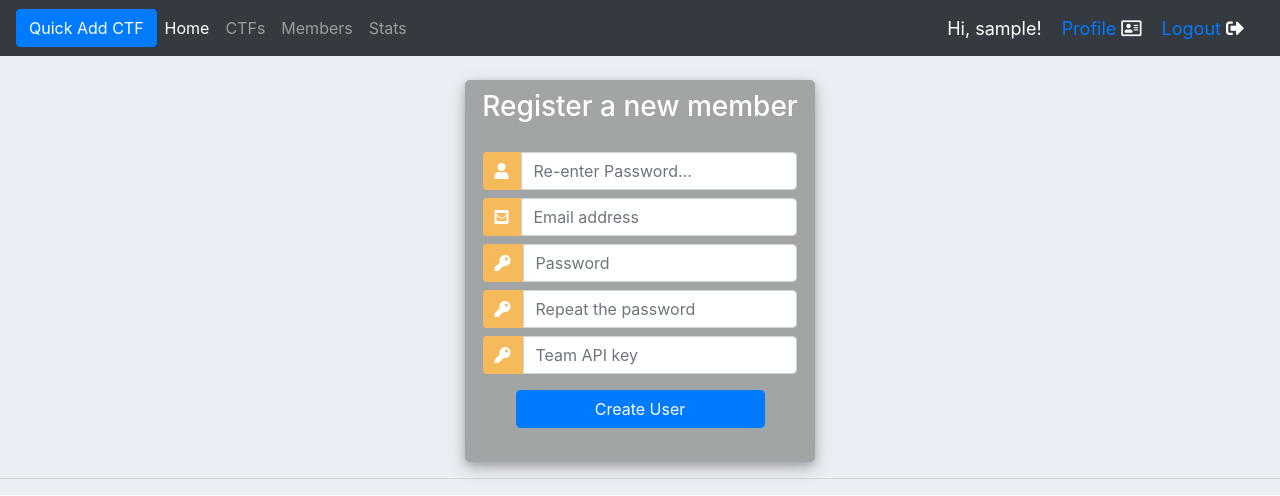
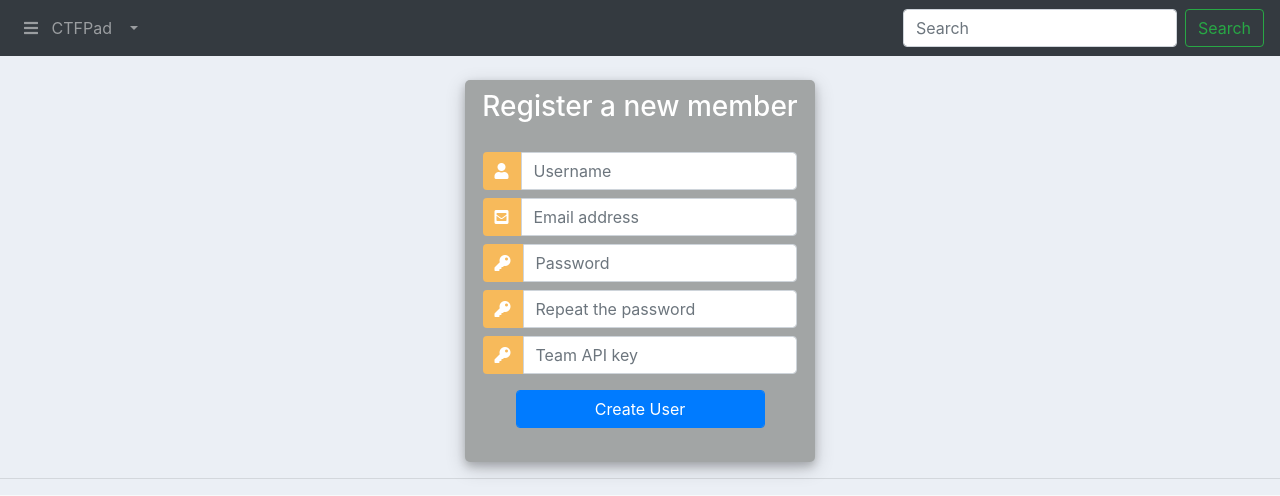
Before and after one commit to hugsy/ctfhub, a Django app: page /users/add/ in a window 1280 px wide. Shown: the top 496 px of the page. Run offline with Django 3.2, Linux system fonts and the light colour scheme; the visitor is signed in with stand-in values (Sample User, id 1); some libraries are stand-ins or nearby versions.

Commit message:
improved ui (menubar) and added possibility for members to select the ctf they are working on

```diff
--- a/ctfpad/forms.py
+++ b/ctfpad/forms.py
@@ -38,6 +38,7 @@ class MemberCreateForm(forms.ModelForm):
             "twitter_url",
             "github_url",
             "blog_url",
+            "selected_ctf",
         ]
 
     username = forms.CharField(required=True, widget=forms.TextInput(attrs={'placeholder': 'Username'}))
@@ -59,6 +60,7 @@ class MemberUpdateForm(forms.ModelForm):
             "twitter_url",
             "github_url",
             "blog_url",
+            "selected_ctf",
         ]
 
 
--- a/ctfpad/templates/ctfpad/navbar.html
+++ b/ctfpad/templates/ctfpad/navbar.html
@@ -2,76 +2,51 @@
     <button class="navbar-toggler" type="button" data-toggle="collapse" data-target="#navbarNav" aria-controls="navbarNav" aria-expanded="false" aria-label="Toggle navigation">
         <span class="navbar-toggler-icon"></span>
     </button>
-  <button type="button" class="btn btn-primary" data-toggle="modal" data-target="#QuickAddCtfModal">
-    Quick Add CTF
-  </button>
     <div class="collapse navbar-collapse" id="navbarNav">
         <ul class="navbar-nav">
-      <li class="nav-item active">
-        <a class="nav-link" href="{% url 'ctfpad:home' %}">Home</a>
+            <li class="nav-item dropdown">
+                <a class="nav-link dropdown-toggle" href="#" id="navbarDropdownMenuLink" role="button" data-toggle="dropdown" aria-haspopup="true" aria-expanded="false">
+                    <i class="fas fa-bars"></i>
+                    &nbsp;&nbsp;CTFPad
+                    {% if request.user.is_authenticated %}
+                    &nbsp; <strong>{{request.user.member.team.name}}</strong>
+                    {% endif %}
+                </a>
+                <div class="dropdown-menu" aria-labelledby="navbarDropdownMenuLink">
+                    <h5 class="dropdown-header">Hi, {{request.user}}!</h5>
+                    <a class="dropdown-item" href="#" data-toggle="modal" data-target="#QuickAddCtfModal">
+                        <i class="fas fa-plus"></i> Quick Add CTF
+                    </a>
+                    <div class="dropdown-divider"></div>
+                    <a class="dropdown-item" href="{% url 'ctfpad:home' %}"><i class="fas fa-home"></i> Home</a>
+                    <a class="dropdown-item" href="{% url 'ctfpad:ctfs-list' %}"><i class="fas fa-flag"></i> CTFs</a>
+                    <a class="dropdown-item" href="{% url 'ctfpad:users-list' %}"><i class="fas fa-user-friends"></i> Members</a>
+                    <a class="dropdown-item" href="{% url 'ctfpad:stats-detail'%}"><i class="fas fa-signal"></i> Stats</a>
+                    {% if request.user.is_authenticated %}
+                    <div class="dropdown-divider"></div>
+                    {% if request.user.member.has_superpowers %}
+                    <a class="dropdown-item" href="{% url 'ctfpad:team-edit' request.user.member.team.id %}"><i class="fas fa-cogs"></i> Settings</a>
+                    {% endif %}
+                    <a class="dropdown-item" href="{% url 'ctfpad:users-update' request.user.id %}"><i class="far fa-address-card"></i> Profile</a>
+                    <div class="dropdown-divider"></div>
+                    <a class="dropdown-item" href="{% url 'ctfpad:user-logout' %}"><i class="fas fa-sign-out-alt"></i> Logout</a>
+                    {% endif %}
+                </div>
             </li>
 
-      <li class="nav-item"><a class="nav-link" href="{% url 'ctfpad:ctfs-list' %}">CTFs</a></li>
-      <li class="nav-item"><a class="nav-link" href="{% url 'ctfpad:users-list' %}">Members</a></li>
-      <li class="nav-item"><a class="nav-link" href="{% url 'ctfpad:stats-detail'%}">Stats</a></li>
+            <li>
+                {% if request.user.is_authenticated and request.user.member.selected_ctf %}
+                <a class="btn btn-outline-info my-2 my-sm-0" href="{% url 'ctfpad:ctfs-detail' request.user.member.selected_ctf.id %}">
+                    Jump to <strong>{{request.user.member.selected_ctf}}</strong>
+                </a>
+                {% endif %}
+            </li>
         </ul>
     </div>
-
-  <span class="greet-user-msg">
-    Hi, {{request.user}}!
-  </span>
-  {% if request.user.member.has_superpowers %}
-  <span class="greet-user-msg">
-    <a href="{% url 'ctfpad:team-edit' request.user.member.team.id %}">Settings</a>
-    <i class="fas fa-cogs"></i>
-  </span>
-  {% endif %}
-  <span class="greet-user-msg">
-    <a href="{% url 'ctfpad:users-update' request.user.id %}">Profile</a>
-    <i class="far fa-address-card"></i>
-  </span>
-  <span class="greet-user-msg">
-    <a href="{% url 'ctfpad:user-logout' %}"> Logout</a>
-    <i class="fas fa-sign-out-alt"></i>
-  </span>
+    <form class="form-inline my-2 my-lg-0">
+        <input class="form-control mr-sm-2" type="search" placeholder="Search" aria-label="Search">
+        <button class="btn btn-outline-success my-2 my-sm-0" type="submit">Search</button>
+    </form>
 </nav>
 
-
-<!-- QuickAddCtf Modal -->
-<div class="modal fade" id="QuickAddCtfModal" tabindex="-1" aria-labelledby="QuickAddCtfModalLabel" aria-hidden="true">
-	<div class="modal-dialog">
-	  <div class="modal-content">
-		<div class="modal-header">
-		  <h5 class="modal-title" id="QuickAddCtfModalLabel">Quick Add CTF</h5>
-		  <button type="button" class="close" data-dismiss="modal" aria-label="Close">
-			<span aria-hidden="true">&times;</span>
-		  </button>
-		</div>
-    <form method="POST" action="{% url 'ctfpad:ctfs-create' %}">
-      {% csrf_token %}
-		  <div class="modal-body">
-        <div class="form-group">
-
-          <div class="input-group mb-3">
-            <div class="input-group-append">
-              <span class="input-group-text"><i class="fas fa-hat-cowboy-side"></i></span>
-            </div>
-            <input id={{quick_add_form.name.id_for_label}} name="{{quick_add_form.name.html_name }}" class="form-control" type="text" placeholder="CTF Name..." required>
-          </div>
-        </div>
-
-        <div class="input-group mb-3">
-          <div class="input-group-append">
-            <span class="input-group-text"><i class="fas fa-link"></i></span>
-          </div>
-          <input id={{quick_add_form.url.id_for_label}} name="{{quick_add_form.url.html_name }}" class="form-control" type="text" placeholder="URL (opt.)...">
-        </div>
-      </div>
-      <div class="modal-footer">
-        <button type="button" class="btn btn-secondary" data-dismiss="modal">Close</button>
-        <button type="button" class="btn btn-primary" onclick="this.form.submit();">Create CTF</button>
-      </div>
-    </form>
-	  </div>
-	</div>
-</div>
+{% include 'snippets/quick_add_form.html' %}
--- /dev/null
+++ b/ctfpad/templates/snippets/quick_add_form.html
@@ -0,0 +1,37 @@
+<!-- QuickAddCtf Modal -->
+<div class="modal fade" id="QuickAddCtfModal" tabindex="-1" aria-labelledby="QuickAddCtfModalLabel" aria-hidden="true">
+	<div class="modal-dialog">
+	    <div class="modal-content">
+            <div class="modal-header">
+                <h5 class="modal-title" id="QuickAddCtfModalLabel">Quick Add CTF</h5>
+                <button type="button" class="close" data-dismiss="modal" aria-label="Close">
+                    <span aria-hidden="true">&times;</span>
+                </button>
+            </div>
+            <form method="POST" action="{% url 'ctfpad:ctfs-create' %}">
+            {% csrf_token %}
+                <div class="modal-body">
+                    <div class="form-group">
+                        <div class="input-group mb-3">
+                            <div class="input-group-append">
+                                <span class="input-group-text"><i class="fas fa-hat-cowboy-side"></i></span>
+                            </div>
+                            <input id=id_name name="name" class="form-control" type="text" placeholder="CTF Name..." required>
+                        </div>
+                    </div>
+
+                    <div class="input-group mb-3">
+                        <div class="input-group-append">
+                            <span class="input-group-text"><i class="fas fa-link"></i></span>
+                        </div>
+                        <input id=id_url name="url" class="form-control" type="text" placeholder="URL (opt.)...">
+                    </div>
+                </div>
+                <div class="modal-footer">
+                    <button type="button" class="btn btn-secondary" data-dismiss="modal">Close</button>
+                    <button type="button" class="btn btn-primary" onclick="this.form.submit();">Create CTF</button>
+                </div>
+            </form>
+	    </div>
+	</div>
+</div>
--- a/ctfpad/views/__init__.py
+++ b/ctfpad/views/__init__.py
@@ -59,14 +59,12 @@ def dashboard(request: HttpRequest) -> HttpResponse:
         end_date__isnull=False,
         start_date__gt=now,
     ).order_by("start_date").first()
-    quick_add_form = CtfCreateUpdateForm()
     context = {
         "user": user,
         "members": members,
         "ctfs": ctfs,
         "current_ctfs": current_ctfs,
         "next_ctf": next_ctf,
-        "quick_add_form": quick_add_form,
     }
     return render(request, "ctfpad/dashboard/dashboard.html", context)
 
```
Also changed, not shown: ctfpad/helpers.py (+8 -5 lines), ctfpad/models.py (+89 -87 lines), ctfpad/templates/users/edit.html (+10 -0 lines), ctfpad/migrations/0001_initial.py. Lines whose indentation alone changed are shown as unchanged.
